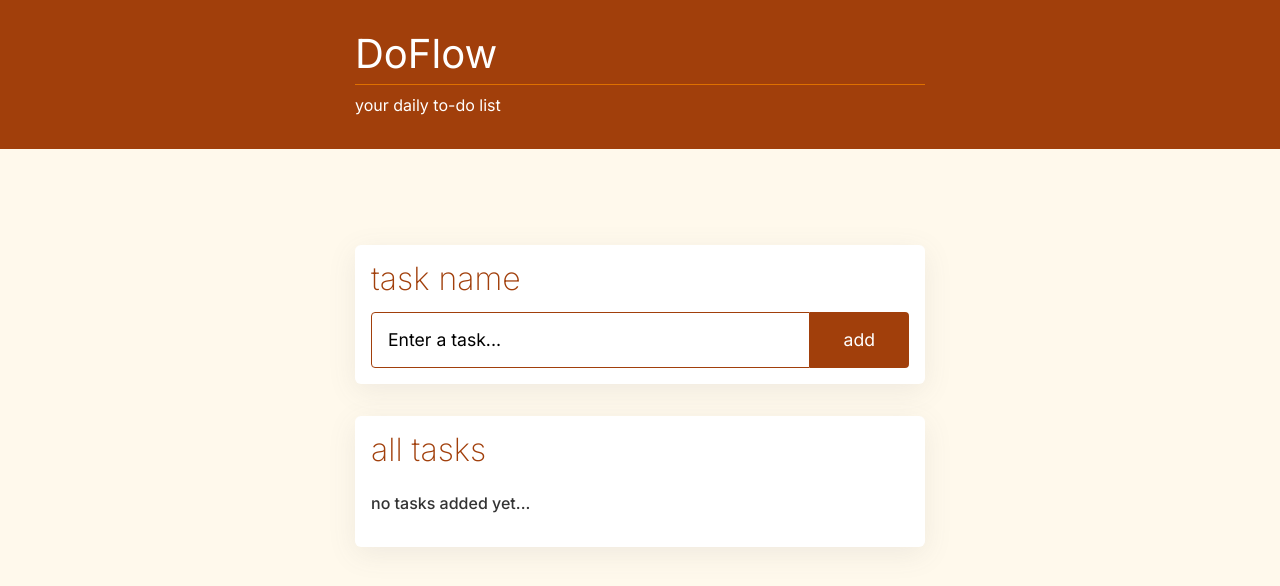
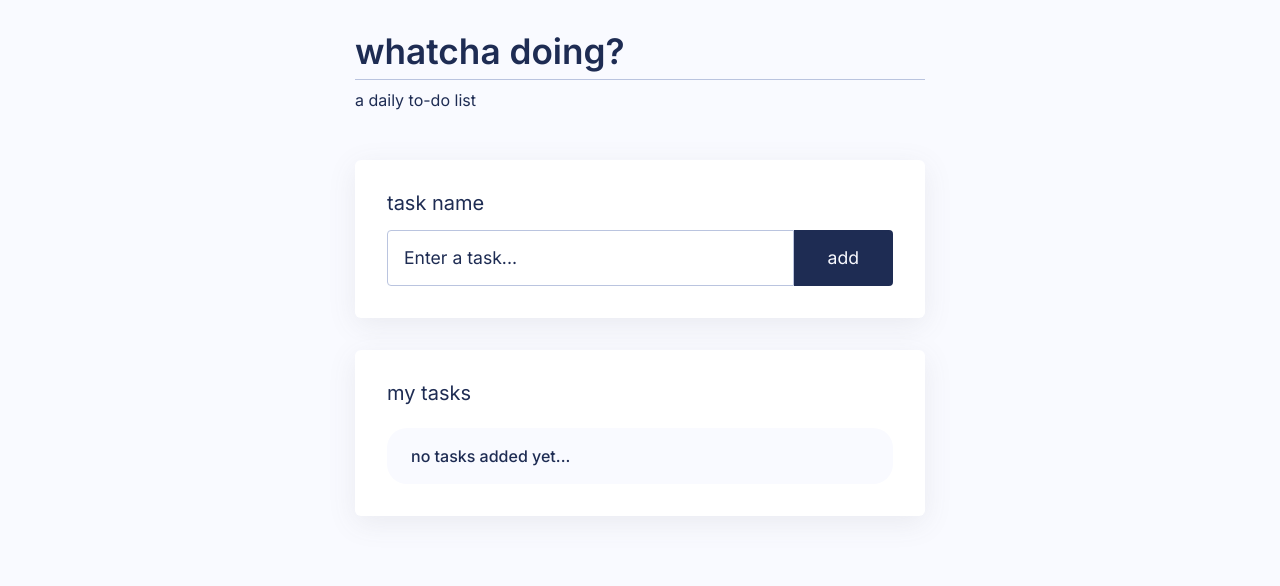
Before and after one commit to stunoir/do-flow, a Vue app: page / in a window 1280 px wide. Shown: the top 586 px of the page. Built offline with nearby package versions, Linux system fonts and the light colour scheme.

Commit message:
refactor SiteHeader and Tracker components for improved semantics and styling

```diff
--- a/src/assets/css/main.css
+++ b/src/assets/css/main.css
@@ -380,7 +380,7 @@ html {
 
 body {
   padding: 0;
-  background: #fff9ec;
+  background: #F9FAFF;
   font-family: "Inter", fallback-font, sans-serif;
   font-weight: normal;
   line-height: 1.5;
@@ -1600,9 +1600,9 @@ hr {
   transition: color 0.3s, background-color 0.3s, border 0.3s;
   text-decoration: none;
   cursor: pointer;
-  background-color: #a13f0b;
+  background-color: #1E2C53;
   color: #FFF;
-  border: 2px solid #a13f0b;
+  border: 2px solid #1E2C53;
 }
 @media screen and (max-width: 39.9375em) {
   .btn-main {
@@ -1614,7 +1614,7 @@ hr {
   line-height: 1;
 }
 .btn-main--xs {
-  padding: 0.625rem;
+  padding: 0.425rem 0.625rem;
   line-height: 1;
 }
 .btn-main span {
@@ -1646,16 +1646,16 @@ hr {
 }
 .btn-main--ghost {
   background-color: transparent;
-  color: #a13f0b;
-  border: 2px solid #a13f0b;
+  color: #1E2C53;
+  border: 2px solid #1E2C53;
 }
 .btn-main--ghost span {
-  color: #a13f0b;
+  color: #1E2C53;
 }
 .btn-main--ghost:hover, .btn-main--ghost:focus {
-  background-color: #a13f0b;
+  background-color: #1E2C53;
   color: #fff;
-  border: 2px solid #a13f0b;
+  border: 2px solid #1E2C53;
 }
 .btn-main--ghost:hover span, .btn-main--ghost:focus span {
   color: #fff;
@@ -1684,7 +1684,7 @@ hr {
   line-height: 1;
 }
 .btn-main--text--xs {
-  padding: 0.625rem;
+  padding: 0.425rem 0.625rem;
   line-height: 1;
 }
 .btn-main--text span {
@@ -2103,12 +2103,12 @@ table tbody tr:nth-child(even) {
 }
 
 .wrapper-header {
-  background-color: #a13f0b;
-  padding: 2rem 0;
+  background-color: #F9FAFF;
+  padding: 2rem 0 0 0;
 }
 .wrapper-header h1,
 .wrapper-header p {
-  color: #fff;
+  color: #1E2C53;
   margin: 0;
 }
 
@@ -2143,67 +2143,67 @@ table tbody tr:nth-child(even) {
 }
 
 .wrapper-section {
-  padding: 6rem 0;
+  padding: 3rem 0;
 }
 
 .wrapper-section--blue {
   background-color: #cff4f5;
-  padding: 6rem 0;
+  padding: 3rem 0;
 }
 .wrapper-section--blue:has(+ .wrapper-section--blue) {
+  padding-bottom: 1.5rem;
+}
+.wrapper-section--blue + .wrapper-section--blue {
+  padding-top: 1.5rem;
+  padding-bottom: 1.5rem;
+}
+.wrapper-section--blue:has(+ :not(.wrapper-section--blue)), .wrapper-section--blue:last-of-type {
   padding-bottom: 3rem;
-}
-.wrapper-section--blue + .wrapper-section--blue {
-  padding-top: 3rem;
-  padding-bottom: 3rem;
-}
-.wrapper-section--blue:has(+ :not(.wrapper-section--blue)), .wrapper-section--blue:last-of-type {
-  padding-bottom: 6rem;
 }
 
 .wrapper-section--white {
   background-color: #ffffff;
-  padding: 6rem 0;
+  padding: 3rem 0;
 }
 .wrapper-section--white:has(+ .wrapper-section--white) {
+  padding-bottom: 1.5rem;
+}
+.wrapper-section--white + .wrapper-section--white {
+  padding-top: 1.5rem;
+  padding-bottom: 1.5rem;
+}
+.wrapper-section--white:has(+ :not(.wrapper-section--white)), .wrapper-section--white:last-of-type {
   padding-bottom: 3rem;
-}
-.wrapper-section--white + .wrapper-section--white {
-  padding-top: 3rem;
-  padding-bottom: 3rem;
-}
-.wrapper-section--white:has(+ :not(.wrapper-section--white)), .wrapper-section--white:last-of-type {
-  padding-bottom: 6rem;
 }
 
 .wrapper-section--yellow {
   background-color: #fef8ca;
-  padding: 6rem 0;
+  padding: 3rem 0;
 }
 .wrapper-section--yellow:has(+ .wrapper-section--yellow) {
+  padding-bottom: 1.5rem;
+}
+.wrapper-section--yellow + .wrapper-section--yellow {
+  padding-top: 1.5rem;
+  padding-bottom: 1.5rem;
+}
+.wrapper-section--yellow:has(+ :not(.wrapper-section--yellow)), .wrapper-section--yellow:last-of-type {
   padding-bottom: 3rem;
-}
-.wrapper-section--yellow + .wrapper-section--yellow {
-  padding-top: 3rem;
-  padding-bottom: 3rem;
-}
-.wrapper-section--yellow:has(+ :not(.wrapper-section--yellow)), .wrapper-section--yellow:last-of-type {
-  padding-bottom: 6rem;
 }
 
 .wrapper-section--grey {
   background-color: #f8f8f8;
-  padding: 6rem 0;
+  padding: 3rem 0;
 }
 .wrapper-section--grey:has(+ .wrapper-section--grey) {
+  padding-bottom: 1.5rem;
+}
+.wrapper-section--grey + .wrapper-section--grey {
+  padding-top: 1.5rem;
+  padding-bottom: 1.5rem;
+}
+.wrapper-section--grey:has(+ :not(.wrapper-section--grey)), .wrapper-section--grey:last-of-type {
   padding-bottom: 3rem;
-}
-.wrapper-section--grey + .wrapper-section--grey {
-  padding-top: 3rem;
-  padding-bottom: 3rem;
-}
-.wrapper-section--grey:has(+ :not(.wrapper-section--grey)), .wrapper-section--grey:last-of-type {
-  padding-bottom: 6rem;
 }
 
 .flex-input {
@@ -2211,6 +2211,13 @@ table tbody tr:nth-child(even) {
   flex-direction: row;
   align-items: stretch;
   width: 100%;
+  transition: box-shadow 0.3s, outline 0.3s;
+  border-radius: 4px;
+  outline: 2px solid transparent;
+}
+.flex-input:has(input:focus-visible) {
+  box-shadow: rgba(100, 100, 111, 0.1) 0px 7px 19px 0px;
+  outline: 2px solid #BAC4DF;
 }
 .flex-input input {
   flex-grow: 1;
@@ -2219,14 +2226,20 @@ table tbody tr:nth-child(even) {
   border-top-left-radius: 4px;
   border-bottom-left-radius: 4px;
   margin: 0;
-  border: 1px solid #a13f0b;
+  border: 1px solid #bac4df;
   height: auto;
   box-shadow: none;
   font-size: 1.1rem;
+  color: #1E2C53;
 }
 .flex-input input::placeholder {
-  color: #000;
+  color: #1E2C53;
   transition: color 0.3s;
+}
+.flex-input input:focus {
+  border: 1px solid #bac4df;
+  box-shadow: none;
+  outline: 1px solid transparent;
 }
 .flex-input input:focus::placeholder {
   color: transparent;
@@ -2241,9 +2254,9 @@ table tbody tr:nth-child(even) {
   border-radius: 0;
   border-top-right-radius: 4px;
   border-bottom-right-radius: 4px;
-  border: 2px solid #a13f0b;
-  background-color: #a13f0b;
-  color: #fff;
+  border: 2px solid #1E2C53;
+  background-color: #1E2C53;
+  color: #F9FAFF;
   height: auto;
   font-size: 1.1rem;
   transition: border-color 0.3s, background-color 0.3s;
--- a/src/components/SiteHeader.vue
+++ b/src/components/SiteHeader.vue
@@ -1,22 +1,24 @@
 <script setup></script>
 
 <template>
-  <div class="wrapper-header">
+  <header class="wrapper-header">
     <div class="grid-container">
       <div class="grid-x grid-padding-x align-center">
         <div class="cell medium-6">
-          <h1>DoFlow</h1>
-          <p>your daily to-do list</p>
+          <h1>whatcha doing?</h1>
+          <p>a daily to-do list</p>
         </div>
       </div>
     </div>
-  </div>
+  </header>
 </template>
 
 <style scoped>
   h1 {
     padding-bottom: 0.5rem;
     margin-bottom: 0.5rem;
-    border-bottom: 1px solid #df7000;
+    border-bottom: 1px solid #bac4df;
+    font-weight: 600;
+    font-size: 2.2rem;
   }
 </style>
--- a/src/components/Tracker.vue
+++ b/src/components/Tracker.vue
@@ -34,15 +34,15 @@
 </script>
 
 <template>
+  <main>
     <div class="wrapper-section">
       <div class="grid-container">
         <div class="grid-x grid-padding-x align-center">
           <div class="cell medium-6">
             <!-- input form -->
             <form @submit.prevent="addNewTask" class="block-container m-b-2">
-            <label>task name</label>
+              <label for="txtTask">task name</label>
               <div class="flex-input m-t-1">
-              <label for="txtTask" class="show-for-sr">Search</label>
                 <input v-model="newTask" id="txtTask" type="text" placeholder="Enter a task..." />
                 <button @click="addTask" class="btn-action">add</button>
               </div>
@@ -50,12 +50,12 @@
 
             <!-- list of tasks -->
             <div class="block-container">
-            <h2>all tasks</h2>
+              <h2>my tasks</h2>
               <ul class="tasks-list">
                 <li v-for="(task, index) in tasks" :key="task">
                   <div class="flex-container flex-gap-20 flex-between">
                     <p>{{ task }}</p>
-                  <button @click="deleteTask(index)" class="btn-main btn-main--ghost btn-main--xs">remove</button>
+                    <button @click="deleteTask(index)" class="btn-main btn-main--ghost btn-main--xs">done</button>
                   </div>
                 </li>
                 <li v-if="tasks.length === 0">
@@ -67,6 +67,7 @@
         </div>
       </div>
     </div>
+  </main>
 </template>
 
 <style scoped>
@@ -75,31 +76,34 @@
     margin: 0;
 
     li {
-      padding-bottom: 1rem;
+      background-color: #f9faff;
+      padding: 1rem 1.5rem;
+      border-radius: 20px;
+
       &:not(:last-of-type) {
         margin-block-end: 1rem;
-        border-bottom: 1px solid #ffc76d;
       }
     }
 
     p {
       margin-bottom: 0;
       font-weight: 500;
+      color: #1e2c53;
     }
   }
 
   .block-container {
     background-color: #fff;
-    padding: 1rem;
+    padding: 2rem;
     border-radius: 6px;
     box-shadow: rgba(100, 100, 111, 0.1) 0px 7px 29px 0px;
 
     h2,
     label {
-      font-size: 2rem;
+      font-size: 1.25rem;
       line-height: 110%;
-      color: #a13f0b;
-      font-weight: 200;
+      color: #1e2c53;
+      font-weight: 400;
     }
   }
 </style>
```
Also changed, not shown: src/assets/css/main.min.css, 2 other files (tests, documents, lock files or other folders). Lines whose indentation alone changed are shown as unchanged.
